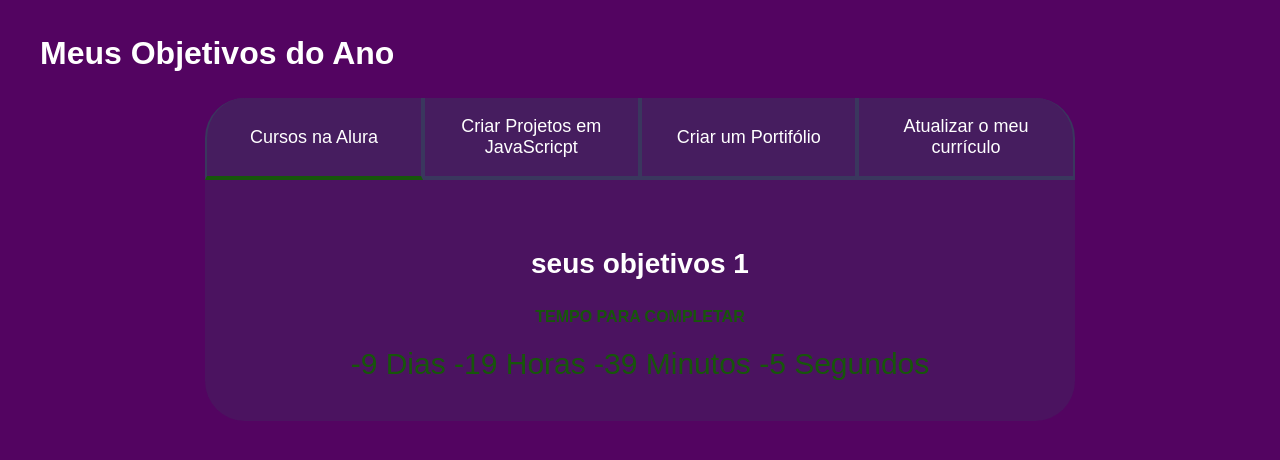
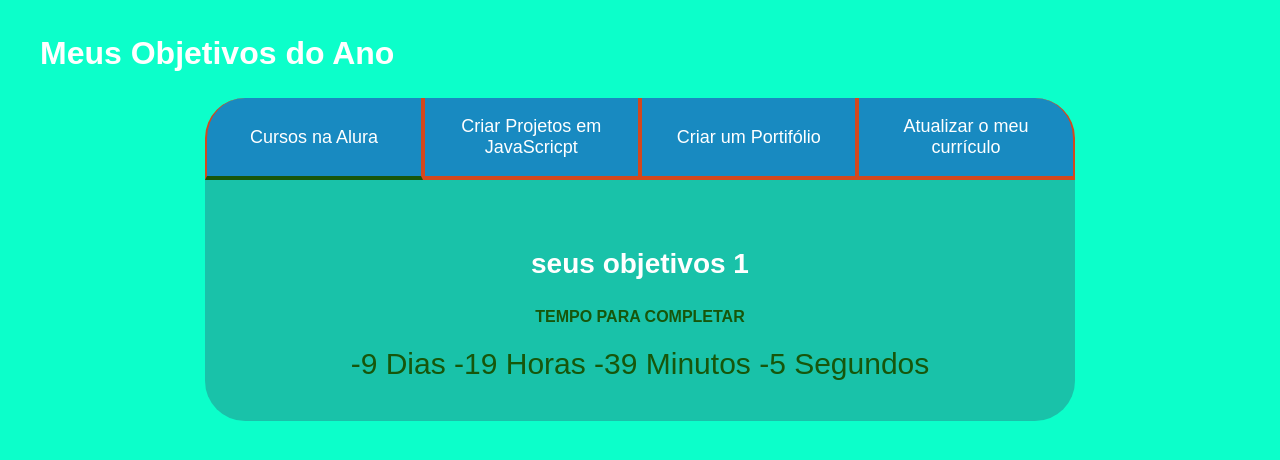
Before and after one commit to felipe-ligeiro-2005/Meu-Site, a plain HTML site: page index.html in a window 1280 px wide. Drawn offline with Linux system fonts and the light colour scheme.

Commit message:
style.css

```diff
--- a/style.css
+++ b/style.css
@@ -1,10 +1,10 @@
 @import url();
 :root{
-    --cor-de-fundo: #530461;
+    --cor-de-fundo: #0cffca;
     --verde: #17560b;
     --branco: #ffffff;
---botao-ativo: #3A375E;
---botao-inativo: rgba(58, 55, 94, 0.5);
+--botao-ativo: #d4481d;
+--botao-inativo: rgba(37, 23, 186, 0.5);
 --texto-fundo: rgba(58, 55, 94, 0.3);
 }
 
```
